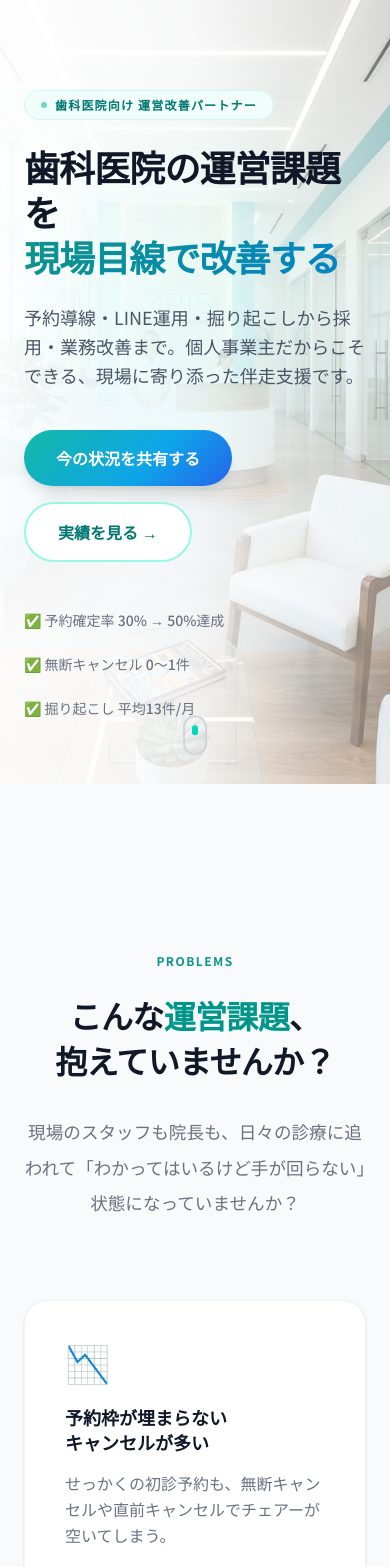
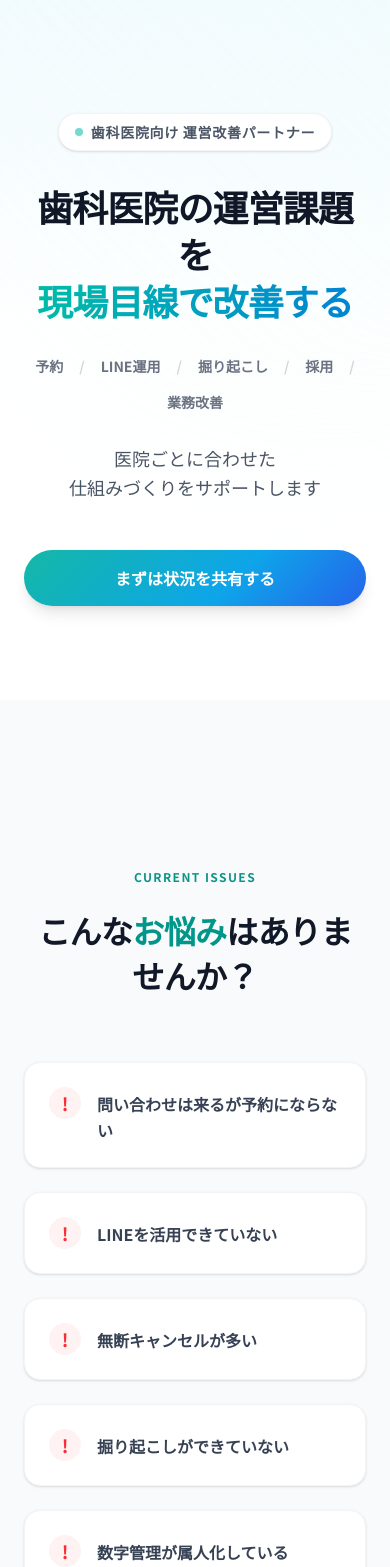
Before and after one commit to uw1g48h31wj4xxa33ffa-eng/reserve-pro-dashboard, a Next.js app in the folder LP/dental-lp/: page / in a window 390 px wide. Shown: the part 60-1627 px from the top of the page. Built offline with nearby package versions, Linux system fonts and the light colour scheme.

Commit message:
Finalize LP copy and structure matching latest comprehensive specification

```diff
--- a/LP/dental-lp/app/page.tsx
+++ b/LP/dental-lp/app/page.tsx
@@ -4,7 +4,7 @@ import { HeroSection } from "@/components/sections/hero";
 import { ProblemsSection } from "@/components/sections/problems";
 import { ResultsSection } from "@/components/sections/results";
 import { ServicesSection } from "@/components/sections/service";
-import { FlowSection } from "@/components/sections/flow";
+import { WhySection } from "@/components/sections/why";
 import { SystemSection } from "@/components/sections/system";
 import { ContactSection } from "@/components/sections/contact";
 
@@ -19,10 +19,10 @@ export default function Home() {
         <ProblemsSection />
         {/* 実績 */}
         <ResultsSection />
+        {/* なぜ改善できるのか */}
+        <WhySection />
         {/* 支援内容 */}
         <ServicesSection />
-        {/* 改善フロー */}
-        <FlowSection />
         {/* システム紹介 */}
         <SystemSection />
         {/* お問い合わせ */}
--- a/LP/dental-lp/components/sections/hero.tsx
+++ b/LP/dental-lp/components/sections/hero.tsx
@@ -3,114 +3,63 @@
 import { motion } from "framer-motion";
 import Image from "next/image";
 
-const fadeUp = {
-  hidden: { opacity: 0, y: 32 },
-  show: { opacity: 1, y: 0, transition: { duration: 0.7, ease: [0.22, 1, 0.36, 1] } },
-};
-
 export function HeroSection() {
   const handleNav = (href: string) => {
     const el = document.querySelector(href);
-    if (el) el.scrollIntoView({ behavior: "smooth", block: "start" });
+    if (el) el.scrollIntoView({ behavior: "smooth" });
   };
 
   return (
-    <section className="relative min-h-screen flex items-center overflow-hidden pt-20">
-      {/* Background */}
-      <div className="absolute inset-0 -z-10">
-        <Image
-          src="/fv_bg.png"
-          alt="清潔感ある歯科医院の内観"
-          fill
-          priority
-          className="object-cover"
-          sizes="100vw"
-        />
-        <div className="absolute inset-0 bg-gradient-to-r from-white/97 via-white/88 to-white/40" />
+    <section className="relative min-h-[90vh] flex items-center pt-20 overflow-hidden bg-white">
+      {/* Background Video/Image Concept (Using a subtle gradient/blur for now to keep it clean) */}
+      <div className="absolute inset-0 bg-gradient-to-b from-sky-50 via-white to-white" />
+      <div className="absolute top-0 right-0 w-[800px] h-[800px] bg-gradient-to-bl from-teal-50 to-transparent rounded-full blur-3xl opacity-60 translate-x-1/3 -translate-y-1/3 pointer-events-none" />
+
+      <div className="container-lg relative z-10">
+        <div className="max-w-4xl mx-auto text-center">
+          <motion.div
+            initial={{ opacity: 0, y: 20 }}
+            animate={{ opacity: 1, y: 0 }}
+            transition={{ duration: 0.8 }}
+          >
+            <div className="inline-flex items-center gap-2 px-4 py-2 rounded-full bg-white border border-gray-100 shadow-sm text-sm font-bold text-gray-600 mb-8 tracking-wider">
+              <span className="w-2 h-2 rounded-full bg-teal-500 animate-pulse" />
+              歯科医院向け 運営改善パートナー
             </div>
 
-      {/* Blobs */}
-      <div className="absolute top-1/4 right-10 w-72 h-72 rounded-full bg-teal-100/30 blur-3xl -z-10 pointer-events-none" />
-      <div className="absolute bottom-1/4 right-1/3 w-56 h-56 rounded-full bg-sky-100/30 blur-3xl -z-10 pointer-events-none" />
+            <h1 className="text-4xl md:text-5xl lg:text-6xl font-black text-gray-900 tracking-tight leading-[1.3] mb-8">
+              歯科医院の運営課題を<br />
+              <span className="text-transparent bg-clip-text bg-gradient-to-r from-teal-500 to-sky-600">
+                現場目線で改善する
+              </span>
+            </h1>
 
-      <div className="container-lg py-20">
-        <motion.div
-          variants={{ hidden: {}, show: { transition: { staggerChildren: 0.13 } } }}
-          initial="hidden"
-          animate="show"
-          className="max-w-2xl"
-        >
-          {/* Badge */}
-          <motion.div variants={fadeUp}>
-            <span className="inline-flex items-center gap-2 px-4 py-1.5 rounded-full text-xs font-bold tracking-widest uppercase bg-teal-50 text-teal-700 border border-teal-100 mb-6">
-              <span className="w-1.5 h-1.5 rounded-full bg-teal-500 animate-pulse" />
-              歯科医院向け 運営改善パートナー
-            </span>
-          </motion.div>
+            <div className="flex flex-wrap items-center justify-center gap-4 text-sm md:text-base font-bold text-gray-500 mb-8">
+              <span>予約</span>
+              <span className="text-gray-300">/</span>
+              <span>LINE運用</span>
+              <span className="text-gray-300">/</span>
+              <span>掘り起こし</span>
+              <span className="text-gray-300">/</span>
+              <span>採用</span>
+              <span className="text-gray-300">/</span>
+              <span>業務改善</span>
+            </div>
 
-          {/* Heading */}
-          <motion.h1
-            variants={fadeUp}
-            className="text-4xl md:text-5xl lg:text-6xl font-black leading-tight tracking-tight text-gray-900 mb-6"
-          >
-            歯科医院の運営課題を
-            <br />
-            <span className="gradient-brand-text">現場目線で改善する</span>
-          </motion.h1>
+            <p className="text-lg md:text-xl text-gray-600 mb-12 leading-relaxed max-w-2xl mx-auto">
+              医院ごとに合わせた<br className="md:hidden" />仕組みづくりをサポートします
+            </p>
 
-          {/* Sub */}
-          <motion.p
-            variants={fadeUp}
-            className="text-lg md:text-xl text-gray-600 leading-relaxed mb-10"
-          >
-            予約導線・LINE運用・掘り起こしから採用・業務改善まで。
-            <br className="hidden md:block" />
-            個人事業主だからこそできる、現場に寄り添った伴走支援です。
-          </motion.p>
-
-          {/* CTAs */}
-          <motion.div variants={fadeUp} className="flex flex-wrap gap-4">
+            <div className="flex flex-col sm:flex-row items-center justify-center gap-4">
               <button
                 onClick={() => handleNav("#contact")}
-              className="px-8 py-4 text-base font-bold text-white rounded-full gradient-brand shadow-lg hover:shadow-xl hover:-translate-y-1 transition-all duration-200"
+                className="w-full sm:w-auto px-8 py-4 text-base font-bold text-white rounded-full gradient-brand shadow-lg hover:shadow-xl hover:-translate-y-1 transition-all duration-200"
               >
-              今の状況を共有する
+                まずは状況を共有する
               </button>
-            <button
-              onClick={() => handleNav("#results")}
-              className="px-8 py-4 text-base font-bold text-teal-700 rounded-full bg-white border-2 border-teal-200 hover:border-teal-400 hover:bg-teal-50 hover:-translate-y-1 transition-all duration-200"
-            >
-              実績を見る →
-            </button>
-          </motion.div>
-
-          {/* Trust badges */}
-          <motion.div
-            variants={fadeUp}
-            className="flex flex-wrap gap-6 mt-12 text-sm text-gray-500"
-          >
-            {[
-              "✅ 予約確定率 30% → 50%達成",
-              "✅ 無断キャンセル 0〜1件",
-              "✅ 掘り起こし 平均13件/月",
-            ].map((badge) => (
-              <span key={badge} className="font-medium">
-                {badge}
-              </span>
-            ))}
-          </motion.div>
+            </div>
           </motion.div>
         </div>
-
-      {/* Scroll indicator */}
-      <div className="absolute bottom-8 left-1/2 -translate-x-1/2">
-        <motion.div
-          animate={{ y: [0, 8, 0] }}
-          transition={{ repeat: Infinity, duration: 1.8, ease: "easeInOut" }}
-          className="w-6 h-10 rounded-full border-2 border-gray-300 flex items-start justify-center pt-2"
-        >
-          <div className="w-1.5 h-2.5 rounded-full bg-teal-400" />
-        </motion.div>
       </div>
     </section>
   );
--- a/LP/dental-lp/components/sections/problems.tsx
+++ b/LP/dental-lp/components/sections/problems.tsx
@@ -1,106 +1,72 @@
 "use client";
 
-import { motion } from "framer-motion";
-import { useInView } from "framer-motion";
+import { motion, useInView } from "framer-motion";
 import { useRef } from "react";
-
-const PROBLEMS = [
-  {
-    icon: "📉",
-    title: "予約枠が埋まらない\nキャンセルが多い",
-    desc: "せっかくの初診予約も、無断キャンセルや直前キャンセルでチェアーが空いてしまう。",
-  },
-  {
-    icon: "📱",
-    title: "LINEを導入したが\n活用できていない",
-    desc: "アカウントは作ったものの、どんなメッセージを送ればいいかわからず放置状態。",
-  },
-  {
-    icon: "🔍",
-    title: "休眠患者の\n掘り起こしができない",
-    desc: "治療中断や定期検診から足が遠のいている患者様への適切なアプローチ手段がない。",
-  },
-  {
-    icon: "👩‍⚕️",
-    title: "歯科医師・衛生士が\n採用できない",
-    desc: "求人を出しても応募が来ない。医院の魅力が求職者に上手く伝わっていない。",
-  },
-  {
-    icon: "⚙️",
-    title: "業務が属人化し\n数字の管理ができていない",
-    desc: "受付スタッフの負担が大きく、予約率やリピート率などの正確な数値集計ができていない。",
-  },
-];
 
 export function ProblemsSection() {
   const ref = useRef(null);
   const isInView = useInView(ref, { once: true, margin: "-100px" });
 
-  const container = {
+  const problems = [
+    "問い合わせは来るが予約にならない",
+    "LINEを活用できていない",
+    "無断キャンセルが多い",
+    "掘り起こしができていない",
+    "数字管理が属人化している",
+    "採用に時間を取られている",
+  ];
+
+  const containerVar = {
     hidden: { opacity: 0 },
-    show: {
-      opacity: 1,
-      transition: { staggerChildren: 0.1 },
-    },
+    show: { opacity: 1, transition: { staggerChildren: 0.1 } },
   };
 
-  const item = {
+  const itemVar = {
     hidden: { opacity: 0, y: 20 },
-    show: { opacity: 1, y: 0, transition: { duration: 0.5, ease: "easeOut" } },
+    show: { opacity: 1, y: 0, transition: { duration: 0.5 } },
   };
 
   return (
     <section id="problems" className="section-py bg-gray-50">
       <div className="container-lg">
-        <div className="text-center mb-20">
-          <span className="section-eyebrow">Problems</span>
+        <div className="text-center mb-16">
+          <span className="section-eyebrow">Current Issues</span>
           <h2 className="section-heading">
-            こんな<span className="text-teal-600">運営課題</span>、
-            <br className="md:hidden" />
-            抱えていませんか？
+            こんな<span className="text-teal-600">お悩み</span>はありませんか？
           </h2>
-          <p className="section-subheading">
-            現場のスタッフも院長も、日々の診療に追われて<br className="hidden md:block" />
-            「わかってはいるけど手が回らない」状態になっていませんか？
-          </p>
         </div>
 
         <motion.div
           ref={ref}
-          variants={container}
+          variants={containerVar}
           initial="hidden"
           animate={isInView ? "show" : "hidden"}
-          className="grid md:grid-cols-2 lg:grid-cols-3 gap-6"
+          className="grid md:grid-cols-2 lg:grid-cols-3 gap-6 max-w-5xl mx-auto"
         >
-          {PROBLEMS.map((p, i) => (
+          {problems.map((prob, i) => (
             <motion.div
               key={i}
-              variants={item}
-              className="bg-white rounded-3xl p-10 shadow-sm border border-gray-100 hover:shadow-md hover:-translate-y-1 transition-all duration-300 group"
+              variants={itemVar}
+              className="bg-white rounded-2xl p-6 shadow-sm border border-gray-100 flex items-start gap-4 hover:shadow-md transition-shadow"
             >
-              <div className="text-4xl mb-6">{p.icon}</div>
-              <h3 className="text-lg font-bold text-gray-900 leading-snug mb-4 whitespace-pre-line">
-                {p.title}
-              </h3>
-              <p className="text-base text-gray-500 leading-relaxed">{p.desc}</p>
+              <div className="w-8 h-8 rounded-full bg-red-50 text-red-500 flex items-center justify-center flex-shrink-0 font-bold text-lg">
+                !
+              </div>
+              <p className="text-gray-700 font-bold leading-relaxed pt-1">{prob}</p>
             </motion.div>
           ))}
+        </motion.div>
 
-          {/* Solution Highlight */}
-          <motion.div
-            variants={item}
-            className="gradient-brand rounded-3xl p-10 text-white flex flex-col justify-between"
-          >
-            <div>
-              <div className="text-4xl mb-6">🤝</div>
-              <h3 className="text-lg font-bold leading-snug mb-4">
-                これらをすべて<br />まとめて伴走支援します
-              </h3>
-              <p className="text-base opacity-90 leading-relaxed">
-                外部のシステム会社ではなく、現場に入り込む「運営改善パートナー」として解決に導きます。
-              </p>
-            </div>
-          </motion.div>
+        <motion.div
+          initial={{ opacity: 0, y: 20 }}
+          animate={isInView ? { opacity: 1, y: 0 } : {}}
+          transition={{ delay: 0.6, duration: 0.8 }}
+          className="mt-16 text-center"
+        >
+          <p className="text-xl md:text-2xl font-black text-gray-900 leading-relaxed">
+            現場の課題は、机上のシステム導入だけでは解決しません。<br />
+            <span className="text-teal-600">現場を理解した「運営改善パートナー」</span>が必要です。
+          </p>
         </motion.div>
       </div>
     </section>
--- a/LP/dental-lp/components/sections/results.tsx
+++ b/LP/dental-lp/components/sections/results.tsx
@@ -1,14 +1,12 @@
 "use client";
 
-import { useRef, useEffect, useState } from "react";
-import { motion, useInView, useMotionValue, useSpring } from "framer-motion";
+import { useRef } from "react";
+import { motion, useInView } from "framer-motion";
 
 interface Stat {
   label: string;
   before: string;
   after: string;
-  afterNum: number;
-  unit: string;
   description: string;
 }
 
@@ -17,66 +15,28 @@ const STATS: Stat[] = [
     label: "予約確定率",
     before: "30%",
     after: "50%",
-    afterNum: 50,
-    unit: "%",
     description: "問い合わせからの予約確定が大幅に向上",
   },
   {
     label: "無断キャンセル",
-    before: "月平均 3件",
+    before: "月3件",
     after: "0〜1件",
-    afterNum: 1,
-    unit: "件/月",
     description: "リマインド運用で無断キャンセルをほぼゼロに",
   },
   {
-    label: "掘り起こし件数",
+    label: "掘り起こし",
     before: "0件",
-    after: "平均 13件",
-    afterNum: 13,
-    unit: "件/月",
+    after: "平均13件",
     description: "休眠患者様へのアプローチで再来院を創出",
   },
 ];
-
-function AnimatedNumber({
-  target,
-  unit,
-  inView,
-}: {
-  target: number;
-  unit: string;
-  inView: boolean;
-}) {
-  const motionVal = useMotionValue(0);
-  const spring = useSpring(motionVal, { stiffness: 60, damping: 20, mass: 1 });
-  const [display, setDisplay] = useState(0);
-
-  useEffect(() => {
-    if (inView) {
-      motionVal.set(target);
-    }
-  }, [inView, target, motionVal]);
-
-  useEffect(() => {
-    const unsubscribe = spring.on("change", (v) => setDisplay(Math.round(v)));
-    return unsubscribe;
-  }, [spring]);
-
-  return (
-    <span>
-      {display}
-      {unit}
-    </span>
-  );
-}
 
 export function ResultsSection() {
   const ref = useRef(null);
   const inView = useInView(ref, { once: true, margin: "-80px" });
 
   return (
-    <section id="results" className="section-py" ref={ref}>
+    <section id="results" className="section-py bg-white" ref={ref}>
       <div className="container-lg">
         {/* Heading */}
         <motion.div
@@ -93,55 +53,31 @@ export function ResultsSection() {
         </motion.div>
 
         {/* Stats */}
-        <div className="grid md:grid-cols-3 gap-6 mb-14">
+        <div className="grid md:grid-cols-3 gap-8 mb-14 max-w-5xl mx-auto">
           {STATS.map((stat, i) => (
             <motion.div
               key={i}
               initial={{ opacity: 0, y: 32 }}
               animate={inView ? { opacity: 1, y: 0 } : {}}
               transition={{ duration: 0.7, delay: i * 0.15, ease: [0.22, 1, 0.36, 1] }}
-              className="relative bg-white rounded-3xl p-8 shadow-sm border border-gray-100 hover:shadow-md transition-shadow overflow-hidden"
+              className="relative bg-white rounded-[2rem] p-8 shadow-xl shadow-gray-200/50 border border-gray-100 flex flex-col items-center justify-center text-center"
             >
-              {/* Accent */}
-              <div className="absolute top-0 left-0 right-0 h-1 gradient-brand rounded-t-3xl" />
+              <p className="text-sm font-bold text-teal-600 mb-6 bg-teal-50 px-4 py-1.5 rounded-full">{stat.label}</p>
 
-              <p className="text-sm font-bold text-teal-600 mb-5">{stat.label}</p>
-
-              {/* Before → After */}
-              <div className="flex items-center gap-4 mb-4">
-                <div className="text-center">
-                  <div className="text-xl text-gray-400 line-through font-bold">
-                    {stat.before}
-                  </div>
-                  <div className="text-xs text-gray-400 mt-1">改善前</div>
-                </div>
-                <div className="text-2xl text-teal-400 font-bold">→</div>
-                <div className="text-center">
-                  <div className="text-3xl font-black text-gray-900">
-                    <AnimatedNumber
-                      target={stat.afterNum}
-                      unit={stat.unit}
-                      inView={inView}
-                    />
-                  </div>
-                  <div className="text-xs text-teal-600 font-semibold mt-1">改善後</div>
-                </div>
+              <div className="text-xl text-gray-400 font-bold mb-2">
+                {stat.before}
               </div>
 
-              <p className="text-sm text-gray-500 leading-relaxed">{stat.description}</p>
+              <div className="text-2xl text-teal-300 font-black mb-2">↓</div>
+
+              <div className="text-4xl md:text-5xl font-black text-gray-900 mb-6 tracking-tight text-transparent bg-clip-text bg-gradient-to-r from-teal-600 to-sky-600">
+                {stat.after}
+              </div>
+
+              <p className="text-sm text-gray-500 leading-relaxed font-bold">{stat.description}</p>
             </motion.div>
           ))}
         </div>
-
-        {/* Note */}
-        <motion.div
-          initial={{ opacity: 0 }}
-          animate={inView ? { opacity: 1 } : {}}
-          transition={{ delay: 0.6, duration: 0.6 }}
-          className="text-center text-xs text-gray-400"
-        >
-          ※ 上記はサポート実施医院の実績例です。効果は医院の状況によって異なります。
-        </motion.div>
       </div>
     </section>
   );
--- a/LP/dental-lp/components/sections/service.tsx
+++ b/LP/dental-lp/components/sections/service.tsx
@@ -4,58 +4,24 @@ import { motion, useInView } from "framer-motion";
 import { useRef } from "react";
 
 const SERVICES = [
-  {
-    num: "01",
-    icon: "📅",
-    title: "予約導線改善",
-    desc: "予約フォームの導線見直しや、無断キャンセルを防ぐリマインド整備など、確実な来院に繋げる仕組みをゼロから構築します。",
-  },
-  {
-    num: "02",
-    icon: "💬",
-    title: "LINE運用改善",
-    desc: "公式LINEの立ち上げから、患者様に読まれる配信メッセージの作成・自動応答の設定まで、実務をまるごとサポートします。",
-  },
-  {
-    num: "03",
-    icon: "🔄",
-    title: "掘り起こし支援",
-    desc: "過去の患者データを活用し、適切なタイミングで再来院を促す施策を実施。定期検診への移行率を高めます。",
-  },
-  {
-    num: "04",
-    icon: "👩‍⚕️",
-    title: "採用サポート",
-    desc: "歯科医師・衛生士の求人媒体の最適化から、採用専用ページの制作まで。貴院の魅力を正しく伝え、採用成功を後押しします。",
-  },
-  {
-    num: "05",
-    icon: "📊",
-    title: "数値管理・集計",
-    desc: "予約率・キャンセル率・LINE経由来院数などを定期集計し、数字に基づいた経営判断をサポートします。",
-  },
-  {
-    num: "06",
-    icon: "⚙️",
-    title: "業務改善",
-    desc: "受付業務の属人化を解消し、スタッフ全員が動きやすいフロー・マニュアルを整備。現場の負担を減らします。",
-  },
-  {
-    num: "07",
-    icon: "🖥️",
-    title: "システム構築・活用",
-    desc: "必要に応じて予約管理システムやLINE連携ツールを導入・設定。システムは「主役」ではなく、改善を支える補助ツールとして活用します。",
-  },
+  { icon: "📅", title: "予約導線改善" },
+  { icon: "💬", title: "LINE運用改善" },
+  { icon: "🔄", title: "掘り起こし支援" },
+  { icon: "👩‍⚕️", title: "採用支援" },
+  { icon: "📊", title: "数値管理" },
+  { icon: "⚙️", title: "業務改善" },
+  { icon: "💡", title: "改善提案" },
 ];
 
 export function ServicesSection() {
   const ref = useRef(null);
-  const isInView = useInView(ref, { once: true, margin: "-80px" });
+  const isInView = useInView(ref, { once: true, margin: "-100px" });
 
   const containerVar = {
     hidden: { opacity: 0 },
-    show: { opacity: 1, transition: { staggerChildren: 0.08 } },
+    show: { opacity: 1, transition: { staggerChildren: 0.1 } },
   };
+
   const itemVar = {
     hidden: { opacity: 0, y: 20 },
     show: { opacity: 1, y: 0, transition: { duration: 0.5 } },
@@ -63,15 +29,14 @@ export function ServicesSection() {
 
   return (
     <section id="services" className="section-py bg-gray-50">
-      <div className="container-lg">
-        <div className="text-center mb-20">
-          <span className="section-eyebrow">Support Menu</span>
+      <div className="container-lg max-w-5xl">
+        <div className="text-center mb-16">
+          <span className="section-eyebrow">Services</span>
           <h2 className="section-heading">
-            7つの<span className="text-teal-600">運営改善支援</span>
+            多角的な<span className="text-teal-600">支援内容</span>
           </h2>
           <p className="section-subheading">
-            ツールを売るのではなく、貴院の現場に入り込んで<br className="hidden md:block" />
-            一緒に改善を積み重ねます。
+            単なるツール導入ではなく、現場の状況に合わせて実務をサポートします。
           </p>
         </div>
 
@@ -80,41 +45,19 @@ export function ServicesSection() {
           variants={containerVar}
           initial="hidden"
           animate={isInView ? "show" : "hidden"}
-          className="grid md:grid-cols-2 gap-6"
+          className="grid grid-cols-2 md:grid-cols-3 lg:grid-cols-4 gap-4 md:gap-6"
         >
           {SERVICES.map((s, i) => (
             <motion.div
               key={i}
               variants={itemVar}
-              className={`flex items-start gap-5 bg-white rounded-3xl px-8 py-7 shadow-sm border border-gray-100 hover:shadow-md hover:-translate-y-1 transition-all duration-300 ${
-                i === SERVICES.length - 1 ? "md:col-span-2 lg:max-w-2xl lg:mx-auto w-full" : ""
-              }`}
+              className="bg-white rounded-3xl p-6 border border-gray-100 text-center hover:shadow-lg transition-all duration-300 flex flex-col items-center justify-center min-h-[160px]"
             >
-              <div className="flex-shrink-0 flex flex-col items-center gap-1">
-                <span className="text-3xl">{s.icon}</span>
-                <span className="text-xs font-black text-teal-400 tracking-wider">{s.num}</span>
-              </div>
-              <div>
-                <h3 className="text-lg font-bold text-gray-900 mb-2">{s.title}</h3>
-                <p className="text-base text-gray-500 leading-relaxed">{s.desc}</p>
-              </div>
+              <div className="text-4xl mb-4 bg-teal-50 w-16 h-16 rounded-full flex items-center justify-center">{s.icon}</div>
+              <h3 className="font-bold text-gray-900">{s.title}</h3>
             </motion.div>
           ))}
         </motion.div>
-
-        {/* CTA */}
-        <div className="text-center mt-16">
-          <p className="text-gray-500 mb-6">まずは貴院の現状をお聞かせください</p>
-          <button
-            onClick={() => {
-              const el = document.querySelector("#contact");
-              if (el) el.scrollIntoView({ behavior: "smooth" });
-            }}
-            className="px-8 py-4 text-base font-bold text-white rounded-full gradient-brand shadow-lg hover:shadow-xl hover:-translate-y-1 transition-all duration-200"
-          >
-            無料相談を申し込む →
-          </button>
-        </div>
       </div>
     </section>
   );
--- /dev/null
+++ b/LP/dental-lp/components/sections/why.tsx
@@ -0,0 +1,53 @@
+"use client";
+
+import { motion, useInView } from "framer-motion";
+import { useRef } from "react";
+
+export function WhySection() {
+  const ref = useRef(null);
+  const isInView = useInView(ref, { once: true, margin: "-100px" });
+
+  return (
+    <section id="why" className="section-py bg-teal-600 text-white relative overflow-hidden">
+      {/* Background decorations */}
+      <div className="absolute top-0 right-0 w-96 h-96 bg-white opacity-5 rounded-full blur-3xl -translate-y-1/2 translate-x-1/3" />
+      <div className="absolute bottom-0 left-0 w-96 h-96 bg-sky-400 opacity-20 rounded-full blur-3xl translate-y-1/2 -translate-x-1/3" />
+
+      <div className="container-lg relative z-10" ref={ref}>
+        <motion.div
+          initial={{ opacity: 0, y: 20 }}
+          animate={isInView ? { opacity: 1, y: 0 } : {}}
+          transition={{ duration: 0.8 }}
+          className="max-w-4xl mx-auto text-center"
+        >
+          <h2 className="text-3xl md:text-5xl font-black mb-12 tracking-tight">
+            なぜ改善できるのか
+          </h2>
+
+          <div className="bg-white/10 backdrop-blur-md border border-white/20 rounded-[2rem] p-8 md:p-12 shadow-2xl">
+            <p className="text-xl md:text-2xl font-bold leading-loose mb-8">
+              実際に以下の実務に<br className="md:hidden" />深く携わってきたからです。
+            </p>
+
+            <div className="flex flex-wrap justify-center gap-3 mb-10">
+              {["LINE運用", "予約導線改善", "掘り起こし", "数値管理", "歯科医師採用", "歯科衛生士採用"].map((item, i) => (
+                <span key={i} className="bg-white text-teal-700 px-4 py-2 rounded-full text-sm md:text-base font-bold shadow-sm">
+                  {item}
+                </span>
+              ))}
+            </div>
+
+            <div className="w-16 h-1 bg-teal-400 mx-auto mb-8 rounded-full" />
+
+            <p className="text-lg md:text-xl leading-loose font-medium opacity-90">
+              机上の空論や、単なるツールの導入提案ではありません。<br />
+              現場のリアルな課題と向き合ってきた<br className="md:hidden" />
+              <span className="text-teal-200 font-bold border-b-2 border-teal-300 pb-0.5">現場理解をベースに改善</span>
+              しているため、<br className="md:hidden" />確実な成果に繋がります。
+            </p>
+          </div>
+        </motion.div>
+      </div>
+    </section>
+  );
+}
```
Also changed, not shown: LP/dental-lp/components/sections/system.tsx (+8 -9 lines). Lines whose indentation alone changed are shown as unchanged.
